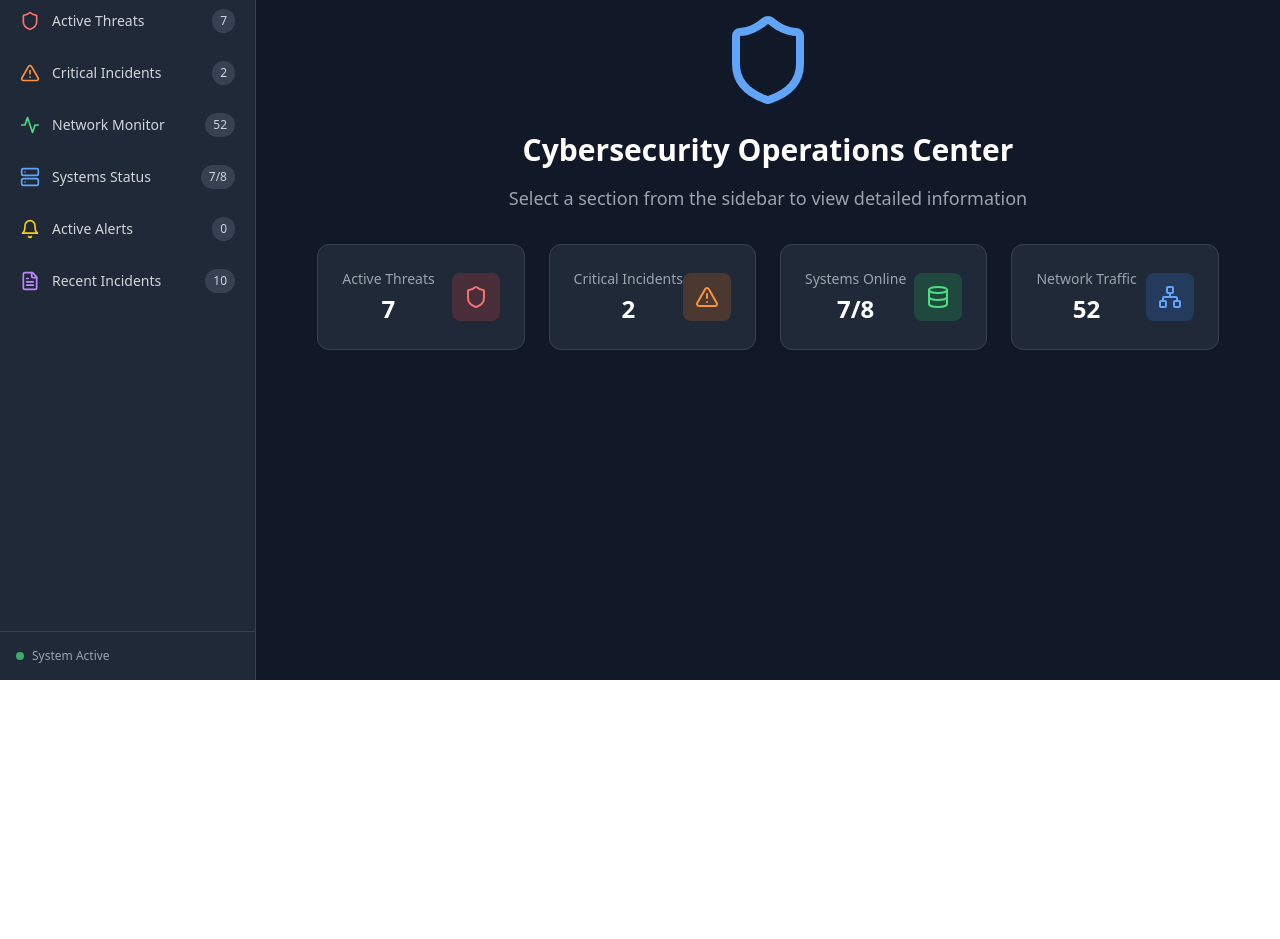
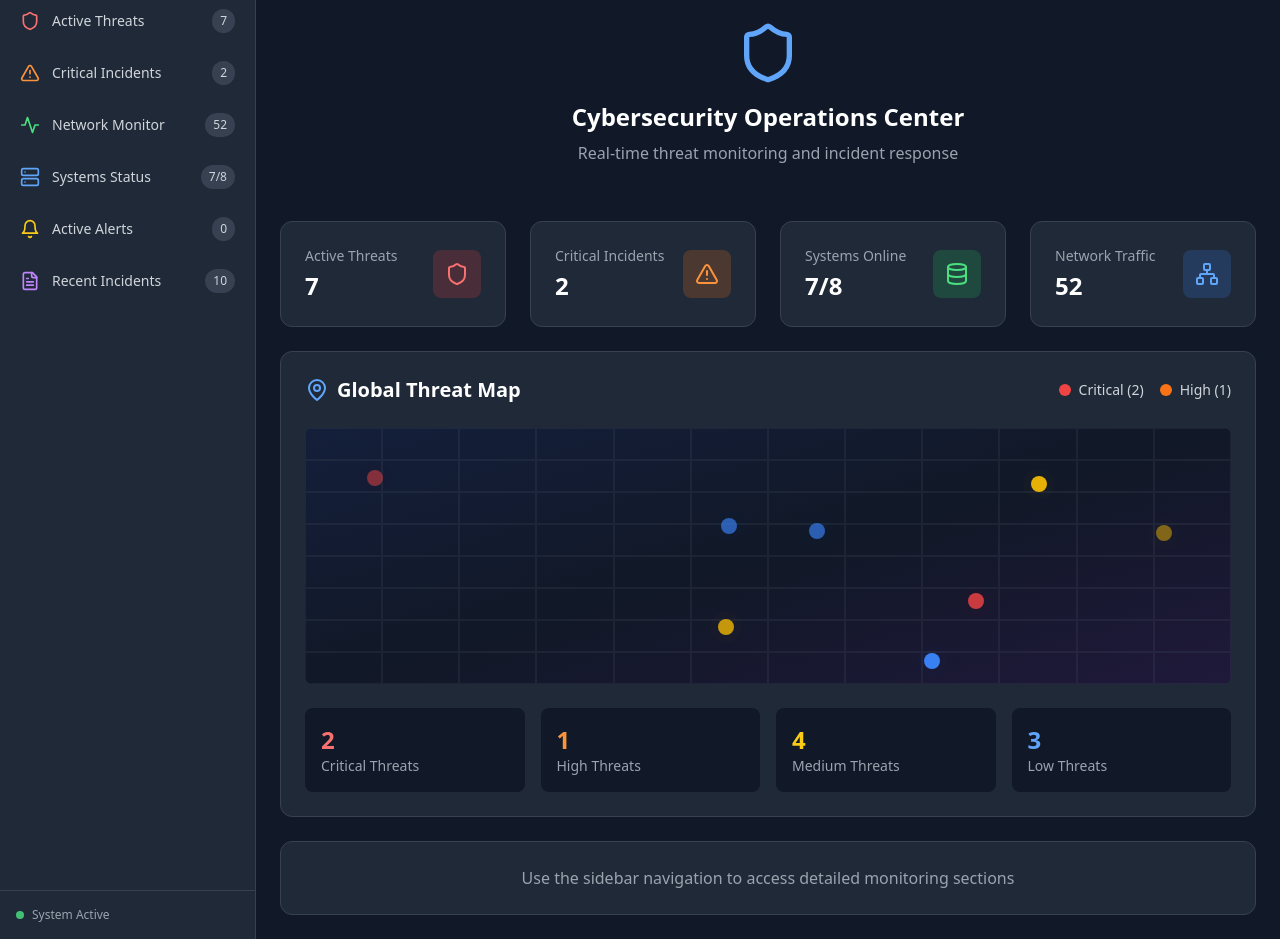
Before and after one commit to Realler532/incident, a React (Vite) app: page / in a window 1280 px wide. Shown: the part 120-1059 px from the top of the page. Before the commit the page ends 800 px from the top, so only its background shows below. Built offline with nearby package versions, Linux system fonts and the light colour scheme.

Commit message:
Keep ThreatMap on main dashboard

```diff
--- a/src/components/Dashboard.tsx
+++ b/src/components/Dashboard.tsx
@@ -236,16 +236,20 @@ export function Dashboard() {
       default:
         return (
           <>
-            <div className="flex items-center justify-center h-96">
-              <div className="text-center">
-                <Shield className="h-24 w-24 text-blue-400 mx-auto mb-6" />
-                <h2 className="text-3xl font-bold text-white mb-4">
+            <div className="space-y-6">
+              {/* Welcome Section */}
+              <div className="text-center py-8">
+                <Shield className="h-16 w-16 text-blue-400 mx-auto mb-4" />
+                <h2 className="text-2xl font-bold text-white mb-2">
                   Cybersecurity Operations Center
                 </h2>
-                <p className="text-gray-400 text-lg mb-8">
-                  Select a section from the sidebar to view detailed information
+                <p className="text-gray-400">
+                  Real-time threat monitoring and incident response
                 </p>
-                <div className="grid grid-cols-1 md:grid-cols-2 lg:grid-cols-4 gap-6">
+              </div>
+
+              {/* Stats Overview */}
+              <div className="grid grid-cols-1 md:grid-cols-2 lg:grid-cols-4 gap-6 mb-8">
                 {stats.map((stat, index) => (
                   <div key={index} className="bg-gray-800 rounded-xl p-6 border border-gray-700">
                     <div className="flex items-center justify-between">
@@ -260,6 +264,15 @@ export function Dashboard() {
                   </div>
                 ))}
               </div>
+
+              {/* Global Threat Map */}
+              <ThreatMap incidents={incidents} />
+
+              {/* Navigation Hint */}
+              <div className="bg-gray-800 rounded-xl p-6 border border-gray-700 text-center">
+                <p className="text-gray-400">
+                  Use the sidebar navigation to access detailed monitoring sections
+                </p>
               </div>
             </div>
           </>
```
Lines whose indentation alone changed are shown as unchanged.
